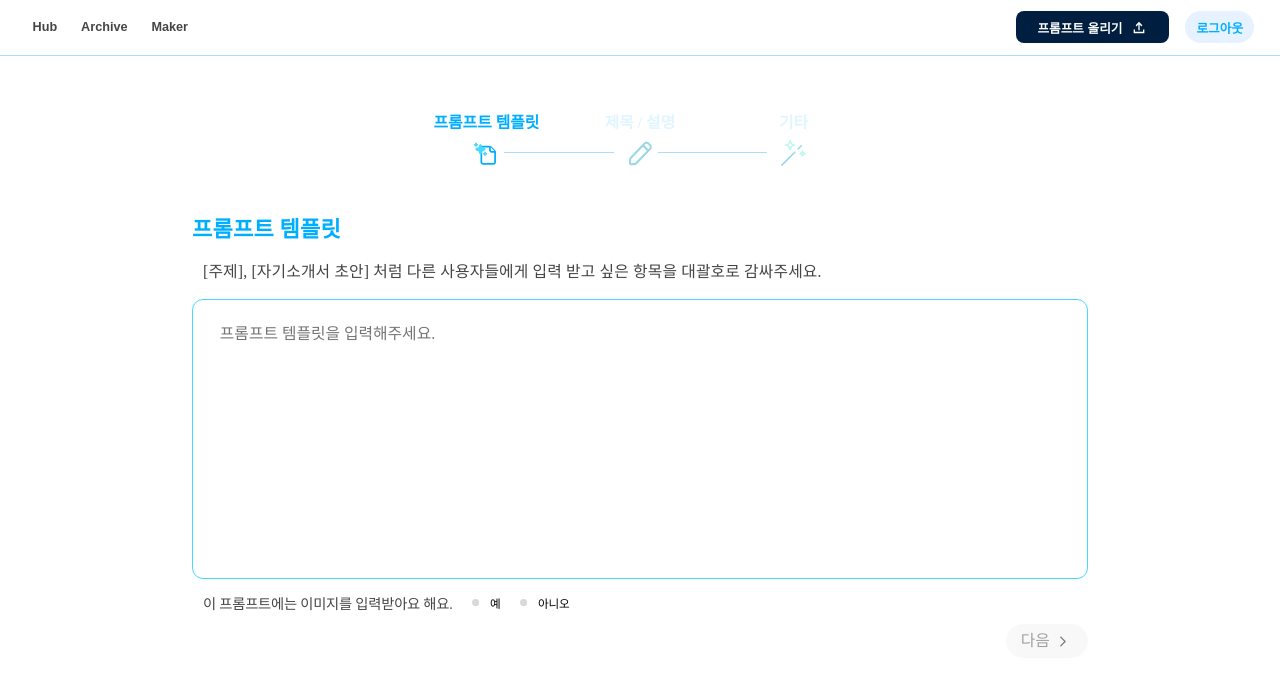
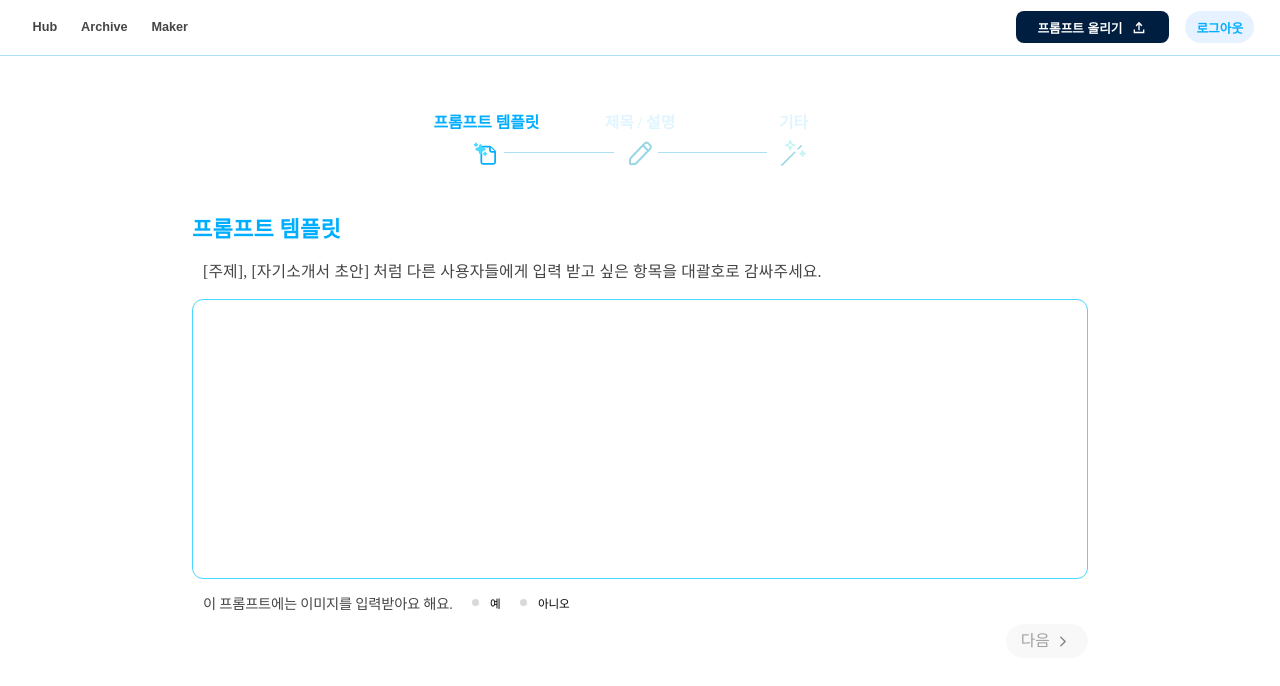
Before and after one commit to PromptStudio-Dev/PromptStudio_FE, a React (Vite) app: page /upload in a window 1280 px wide. Shown: the top 686 px of the page. Built offline with nearby package versions, Linux system fonts and the light colour scheme; no server answers.

Commit message:
프롬프트 등록 드래그 로직 추가, env 삭제

```diff
--- a/src/pages/UploadPage/UploadTemplatePage.jsx
+++ b/src/pages/UploadPage/UploadTemplatePage.jsx
@@ -20,6 +20,7 @@ export default function UploadTemplatePage({
   });
   const textareaRef = useRef(null);
   const inputBlockRef = useRef(null);
+  const inputFieldRef = useRef(null);
 
   const handleImageRequiredChange = (value) => {
     setImageRequired(value);
@@ -39,9 +40,6 @@ export default function UploadTemplatePage({
         const selected = textarea.value.substring(start, end);
 
         if (selected.length > 0) {
-          // 선택 영역 유지 (파란색 하이라이트를 위해)
-          textarea.setSelectionRange(start, end);
-
           const top = e.clientY + 10;
           const left = e.clientX;
 
@@ -49,6 +47,14 @@ export default function UploadTemplatePage({
           setSelectedText({ start, end, text: selected });
           setInputValue("");
           setShowInputBlock(true);
+
+          // selection 유지 후 input에 포커스
+          setTimeout(() => {
+            // selection을 먼저 설정
+            textarea.setSelectionRange(start, end);
+            // 그 다음 input에 포커스
+            inputFieldRef.current?.focus();
+          }, 0);
         }
       }, 0);
       return;
@@ -59,9 +65,6 @@ export default function UploadTemplatePage({
     const selected = textarea.value.substring(start, end);
 
     if (selected.length > 0) {
-      // 선택 영역 유지 (파란색 하이라이트를 위해)
-      textarea.setSelectionRange(start, end);
-
       // 마우스 포인터 위치를 뷰포트 기준 좌표로 사용
       const top = e.clientY + 10; // 마우스 포인터 아래 10px
       const left = e.clientX; // 마우스 포인터 X 좌표
@@ -70,6 +73,11 @@ export default function UploadTemplatePage({
       setSelectedText({ start, end, text: selected });
       setInputValue("");
       setShowInputBlock(true);
+
+      // input에 자동 포커스
+      setTimeout(() => {
+        inputFieldRef.current?.focus();
+      }, 0);
     }
   };
 
@@ -148,6 +156,17 @@ export default function UploadTemplatePage({
         대괄호로 감싸주세요.
       </Explain>
       <ContentInputWrapper>
+        <TextOverlay>
+          {content.substring(0, selectedText.start)}
+          {showInputBlock && (
+            <HighlightedText>
+              {content.substring(selectedText.start, selectedText.end)}
+            </HighlightedText>
+          )}
+          {!showInputBlock &&
+            content.substring(selectedText.start, selectedText.end)}
+          {content.substring(selectedText.end)}
+        </TextOverlay>
         <ContentInput
           ref={textareaRef}
           value={content}
@@ -165,6 +184,7 @@ export default function UploadTemplatePage({
           }}
         >
           <InputField
+            ref={inputFieldRef}
             value={inputValue}
             onChange={(e) => setInputValue(e.target.value)}
             onKeyDown={handleInputKeyDown}
@@ -316,6 +336,7 @@ const ContentInputWrapper = styled.div`
   position: relative;
   width: 100%;
   margin-bottom: 1.19rem;
+  min-height: 35vh;
 `;
 
 const ContentInput = styled.textarea`
@@ -329,6 +350,12 @@ const ContentInput = styled.textarea`
   outline: none;
   font-family: Pretendard;
   font-size: 1.4375rem;
+  line-height: 1.5;
+  position: relative;
+  z-index: 2;
+  background: transparent;
+  color: transparent;
+  caret-color: #454545;
 
   &:focus {
     border: 0.125rem solid var(--Light-blue, #49d8ff);
@@ -336,9 +363,37 @@ const ContentInput = styled.textarea`
   }
 
   &::selection {
-    background-color: #b3d9ff;
-    color: inherit;
+    background-color: rgba(179, 217, 255, 0.5);
   }
+
+  &::placeholder {
+    color: transparent;
+  }
+`;
+
+const TextOverlay = styled.div`
+  position: absolute;
+  top: 1.94rem;
+  left: 2.44rem;
+  width: calc(100% - 4.88rem);
+  height: calc(35vh - 3.88rem);
+  pointer-events: none;
+  z-index: 1;
+  font-family: Pretendard;
+  font-size: 1.4375rem;
+  line-height: 1.5;
+  white-space: pre-wrap;
+  word-wrap: break-word;
+  overflow-wrap: break-word;
+  color: #454545;
+  overflow: hidden;
+  margin: 0;
+  padding: 0;
+`;
+
+const HighlightedText = styled.span`
+  color: #0066cc;
+  background-color: rgba(0, 102, 204, 0.1);
 `;
 
 const InputBlock = styled.div`
```
Also changed, not shown: 1 other file (tests, documents, lock files or other folders).
